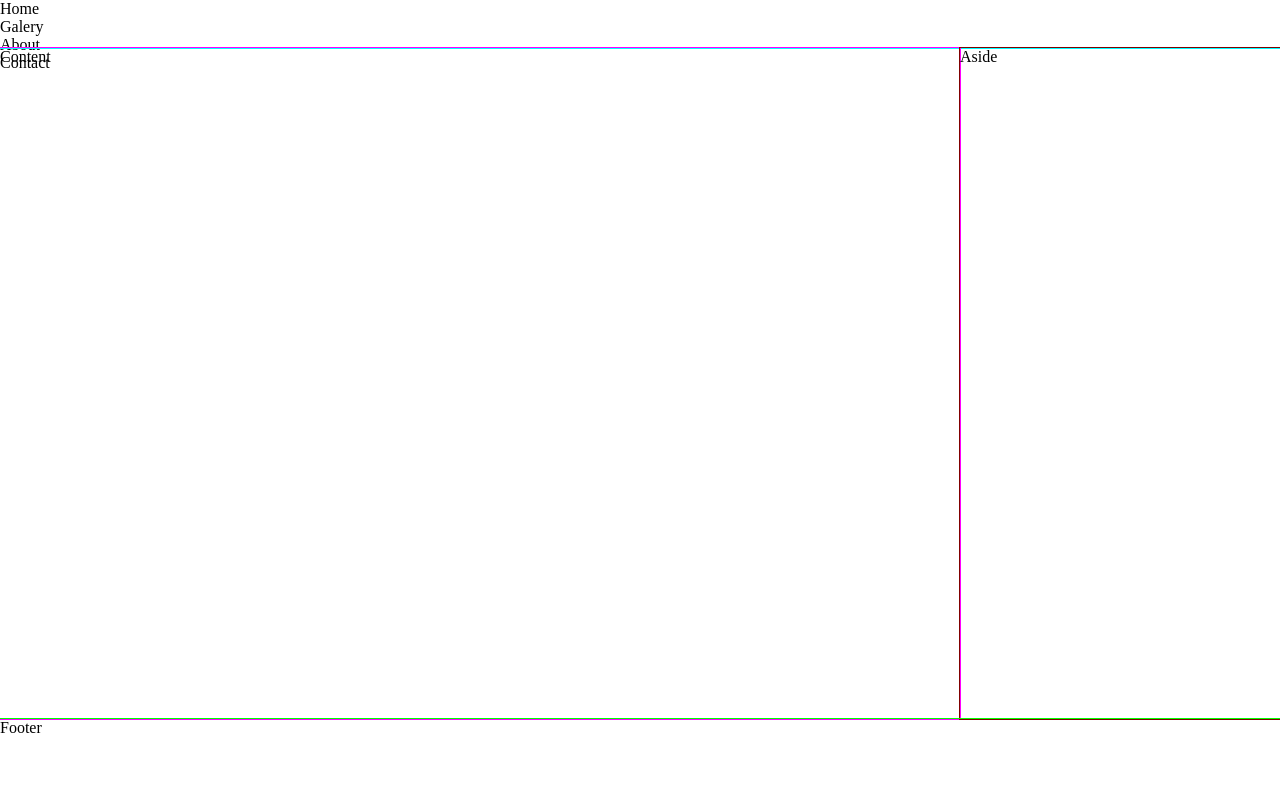
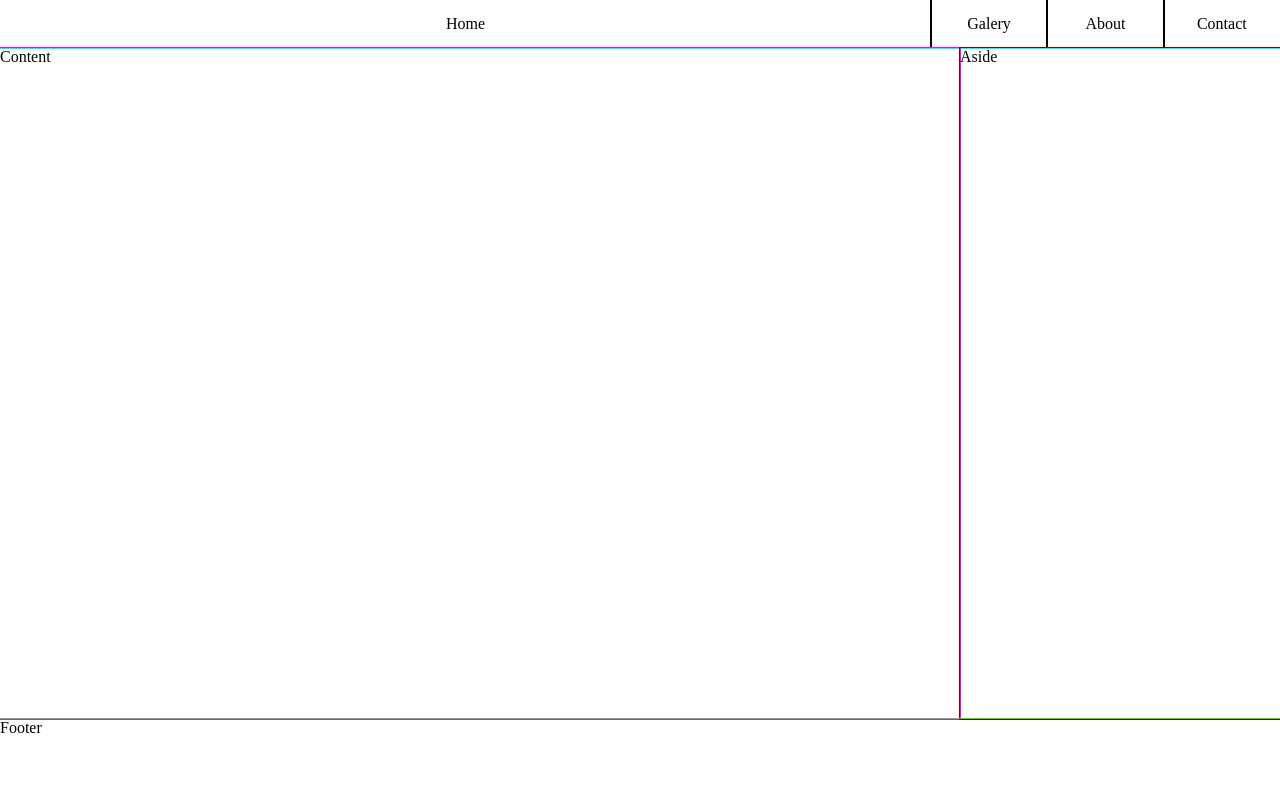
Before and after one commit to ElvisGT/Practica_Flexbox, a plain HTML site: page index.html in a window 1280 px wide. Drawn offline with Linux system fonts and the light colour scheme.

Commit message:
Terminado el header

```diff
--- a/css/style.css
+++ b/css/style.css
@@ -14,6 +14,23 @@ body{
 .header{
     outline: 1px solid aqua;
     height: 3rem;
+}
+
+.menu{
+    display: flex;
+    line-height: 3rem;
+}
+
+.menu-item{
+    list-style: none;
+    flex: 1;
+    outline: 1px solid black;
+    text-align: center;
+    transition: flex .5s;
+}
+
+.menu-item:hover{
+    flex:8;
 }
 
 .container{
```
